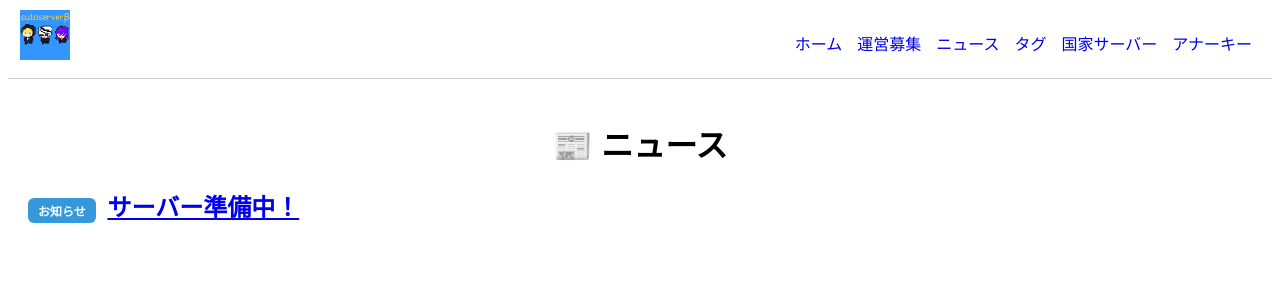
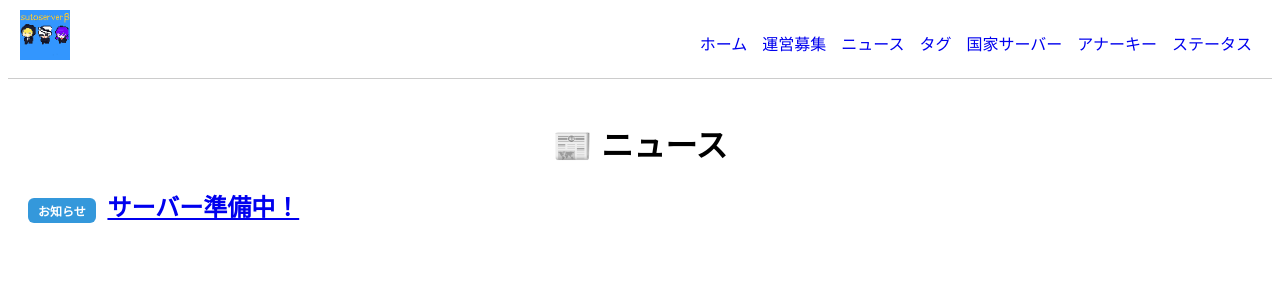
Before and after one commit to jion3325/Sutoserver.webpage-, a Jekyll site: the page built from news.md, in a window 1280 px wide. Shown: the top 300 px of the page. Built offline with Jekyll 4.4.1, drawn with Linux system fonts in a browser that asks for light colours.

Commit message:
Revise navigation menu and add status link

```diff
--- a/_layouts/default.html
+++ b/_layouts/default.html
@@ -28,7 +28,6 @@ gtag('config', 'G-T41Z8P13Q2');
   <!-- ☰ -->
   <div class="menu-toggle" onclick="toggleMenu()">☰</div>
 
-  <!-- ナビ -->
   <nav id="nav-menu">
   <a href="{{ '/' | relative_url }}">ホーム</a>
   <a href="{{ '/staff' | relative_url }}">運営募集</a>
@@ -36,8 +35,8 @@ gtag('config', 'G-T41Z8P13Q2');
   <a href="{{ '/tags' | relative_url }}">タグ</a>
   <a href="{{ '/Koka' | relative_url }}">国家サーバー</a>
   <a href="{{ '/Ana-ki-' | relative_url }}">アナーキー</a>
+  <a href="https://jion3325.github.io/status.sutoserver-/index.html" target="_blank">ステータス</a>
 </nav>
-
 </header>
 
 <main style="padding:20px;">
```
Lines whose indentation alone changed are shown as unchanged.
